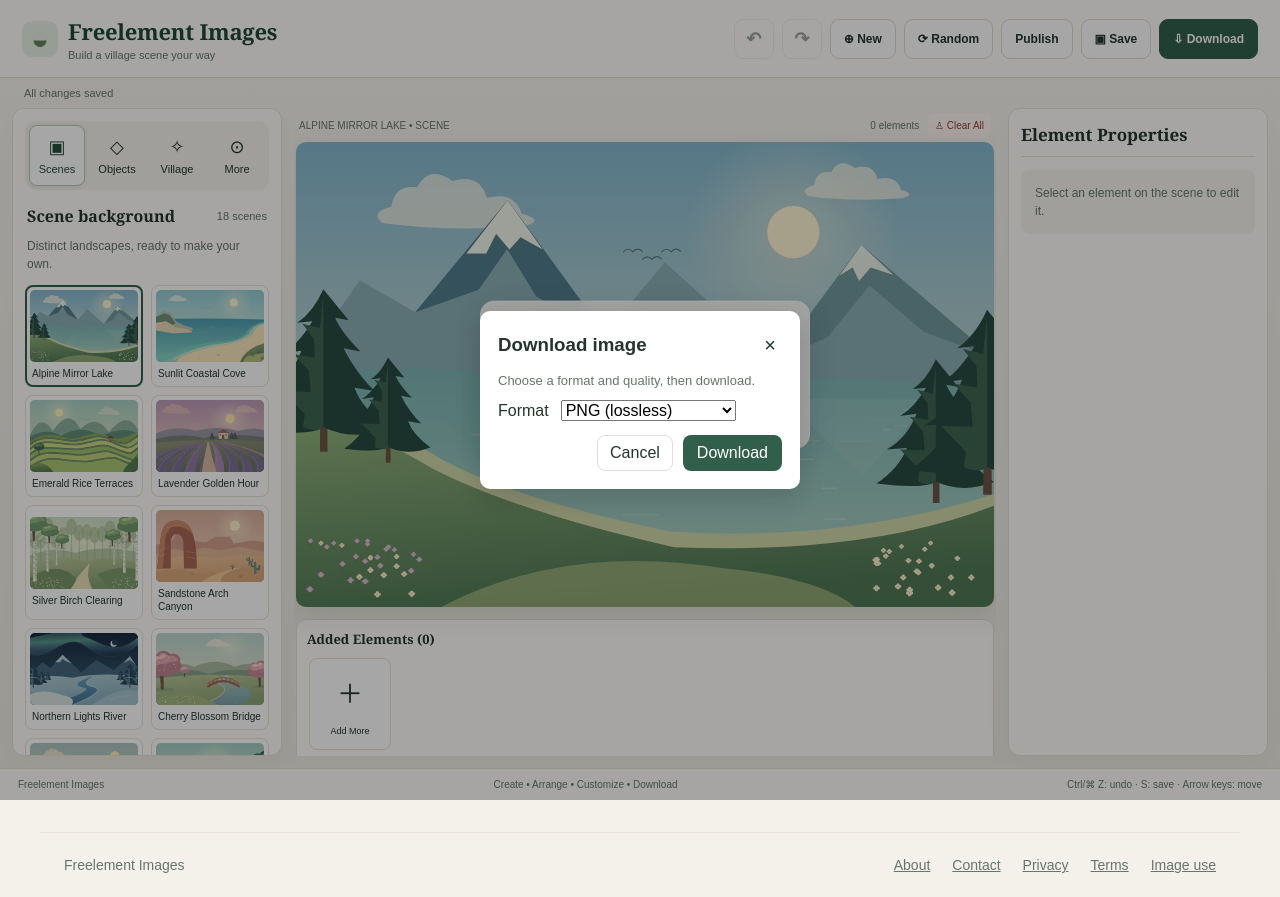
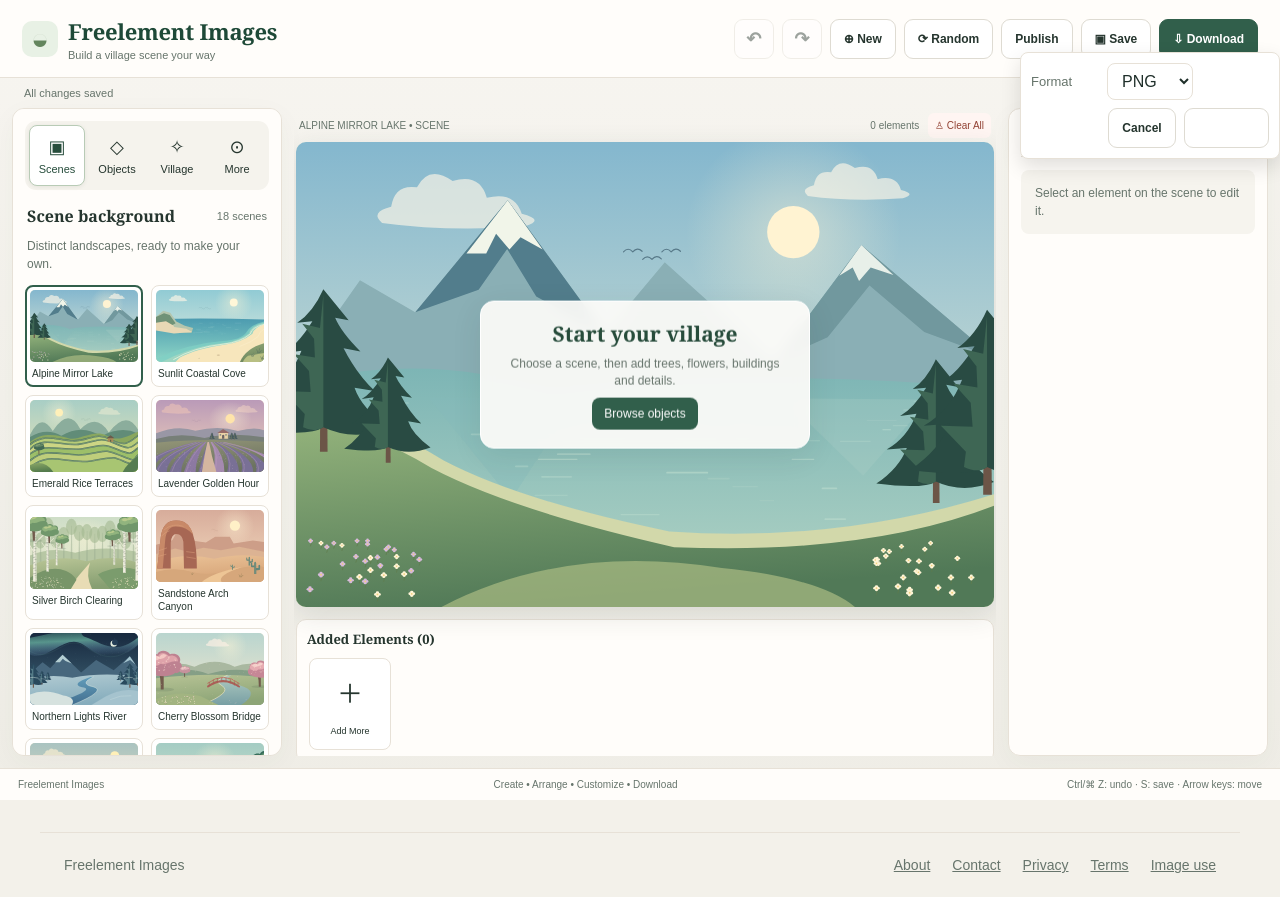
Before and after one commit to Cleversta/free-element-image, a Next.js app: page /create in a window 1280 px wide. Both pictures are taken after a click on the button "⇩ Download". Built offline with nearby package versions, Linux system fonts and the light colour scheme.

Commit message:
UI: replace download modal with popup menu anchored to button

```diff
--- a/app/globals.css
+++ b/app/globals.css
@@ -120,6 +120,36 @@ a {
   display: inline-flex;
   gap: 8px;
   align-items: center;
+}
+
+.popupMenu {
+  position: absolute;
+  top: 52px;
+  right: 0;
+  background: #fff;
+  border: 1px solid var(--line);
+  border-radius: 8px;
+  padding: 10px;
+  width: 260px;
+  box-shadow: 0 8px 20px rgba(0,0,0,0.12);
+  z-index: 20;
+}
+.popupRow {
+  display: flex;
+  align-items: center;
+  gap: 10px;
+  margin-bottom: 8px;
+}
+.popupRow label {
+  min-width: 66px;
+  color: var(--muted);
+  font-size: 13px;
+}
+.popupActions {
+  display: flex;
+  justify-content: flex-end;
+  gap: 8px;
+  margin-top: 8px;
 }
 
 .dialogBack {
--- a/components/Generator.tsx
+++ b/components/Generator.tsx
@@ -121,6 +121,7 @@ export default function Generator({ sharedScene }: { sharedScene?: string }) {
   const [downloadFormat, setDownloadFormat] = useState<"png" | "jpeg" | "webp">("png");
   const [downloadQuality, setDownloadQuality] = useState<number>(0.92);
   const [downloadDialogOpen, setDownloadDialogOpen] = useState<boolean>(false);
+  const downloadRef = useRef<HTMLDivElement | null>(null);
   const [notice, setNotice] = useState("");
   const [saved, setSaved] = useState(serializeScene(defaultScene));
   const [ready, setReady] = useState(false);
@@ -654,14 +655,46 @@ export default function Generator({ sharedScene }: { sharedScene?: string }) {
           <button disabled={!ready} onClick={save}>
             ▣ Save
           </button>
-          <div className="downloadWrap">
+          <div className="downloadWrap" ref={downloadRef}>
             <button
               className="download"
               disabled={exporting || !ready}
-              onClick={() => setDownloadDialogOpen(true)}
+              onClick={() => setDownloadDialogOpen((s) => !s)}
             >
               {exporting ? "Exporting…" : "⇩ Download"}
             </button>
+            {downloadDialogOpen && (
+              <div className="popupMenu" role="menu" aria-label="Download options">
+                <div className="popupRow">
+                  <label>Format</label>
+                  <select
+                    value={downloadFormat}
+                    onChange={(e) => setDownloadFormat(e.target.value as "png" | "jpeg" | "webp")}
+                  >
+                    <option value="png">PNG</option>
+                    <option value="jpeg">JPEG</option>
+                    <option value="webp">WebP</option>
+                  </select>
+                </div>
+                {downloadFormat !== "png" && (
+                  <div className="popupRow">
+                    <label>Quality</label>
+                    <input
+                      type="range"
+                      min={0.1}
+                      max={1}
+                      step={0.01}
+                      value={downloadQuality}
+                      onChange={(e) => setDownloadQuality(Number(e.target.value))}
+                    />
+                  </div>
+                )}
+                <div className="popupActions">
+                  <button className="btnAlt" onClick={() => setDownloadDialogOpen(false)}>Cancel</button>
+                  <button className="btnPrimary" onClick={confirmDownload}>Download</button>
+                </div>
+              </div>
+            )}
           </div>
         </div>
       </header>
@@ -1300,58 +1333,7 @@ export default function Generator({ sharedScene }: { sharedScene?: string }) {
           )}
         </aside>
       </div>
-      {downloadDialogOpen && (
-        <div className="dialogBack" role="dialog" aria-modal="true">
-              <div className="dialog">
-                <header className="dialogHeader">
-                  <h3>Download image</h3>
-                  <button
-                    className="dialogClose"
-                    aria-label="Close"
-                    onClick={() => setDownloadDialogOpen(false)}
-                  >
-                    ×
-                  </button>
-                </header>
-                <div className="dialogBody">
-                  <p className="muted">Choose a format and quality, then download.</p>
-                  <div className="fieldRow">
-                    <label>Format</label>
-                    <div>
-                      <select
-                        value={downloadFormat}
-                        onChange={(e) => setDownloadFormat(e.target.value as "png" | "jpeg" | "webp")}
-                      >
-                        <option value="png">PNG (lossless)</option>
-                        <option value="jpeg">JPEG (smaller, lossy)</option>
-                        <option value="webp">WebP (modern)</option>
-                      </select>
-                    </div>
-                  </div>
-                  {downloadFormat !== "png" && (
-                    <div className="fieldRow">
-                      <label>Quality</label>
-                      <div className="qualityRow">
-                        <input
-                          type="range"
-                          min={0.1}
-                          max={1}
-                          step={0.01}
-                          value={downloadQuality}
-                          onChange={(e) => setDownloadQuality(Number(e.target.value))}
-                        />
-                        <output className="qualityValue">{Math.round(downloadQuality * 100)}%</output>
-                      </div>
-                    </div>
-                  )}
-                </div>
-                <footer className="dialogActions">
-                  <button className="btnAlt" onClick={() => setDownloadDialogOpen(false)}>Cancel</button>
-                  <button className="btnPrimary" onClick={confirmDownload}>Download</button>
-                </footer>
-              </div>
-        </div>
-      )}
+      {/* download popup menu is rendered adjacent to header button */}
       <footer className="vFoot">
         <span>Freelement Images</span>
         <span>Create • Arrange • Customize • Download</span>
```
